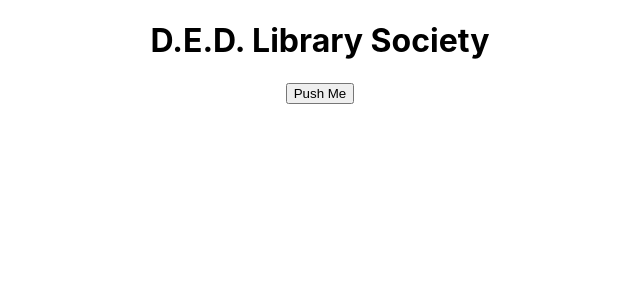
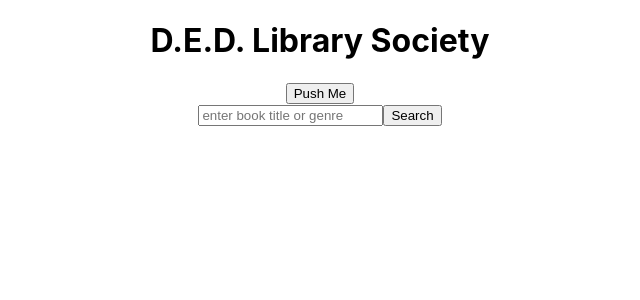
Before and after one commit to DinneK/ded-library-society, a React (Create React App) app: page / in a window 1280 px wide. Shown: the top 300 px of the page, without its empty margins (320-960 px from the left). Built offline with nearby package versions, Linux system fonts and the light colour scheme; no server answers.

Commit message:
Add search form to app component

```diff
--- a/src/Components/App/App.js
+++ b/src/Components/App/App.js
@@ -6,6 +6,7 @@ import SingleBookView from "../SingleBookView/SingleBookView";
 import Header from "../Header/Header";
 import { fetchTrending } from "../../apiCalls";
 import SavedBooksList from "../SavedBooksList/SavedBooksList";
+import SearchForm from "../SearchForm/SearchForm";
 
 const App = () => {
   const [trendingBooks, setTrendingBooks] = useState([]);
@@ -17,48 +18,49 @@ const App = () => {
   return (
     <main className="App">
       <Header />
+      <SearchForm />
       <Switch>
         <Route
           exact
           path="/"
-          render={() => {
+          render={ () => {
             return (
               <section>
                 <div className="book-container">
-                  <BookContainer trendingBooks={trendingBooks} />
+                  <BookContainer trendingBooks={ trendingBooks } />
                 </div>
               </section>
             );
-          }}
+          } }
         />
         <Route
           exact
           path="/books/works/:id"
-          render={({ match }) => {
+          render={ ({ match }) => {
             return (
               <section>
                 <div className="book-container">
                   <SingleBookView
-                    singleBookId={match.params.id}
-                    trendingBooks={trendingBooks}
+                    singleBookId={ match.params.id }
+                    trendingBooks={ trendingBooks }
                   />
                 </div>
               </section>
             );
-          }}
+          } }
         />
         <Route
           exact
           path="/books/saved"
-          render={() => {
+          render={ () => {
             return (
               <section>
                 <SavedBooksList
-                  trendingBooks={trendingBooks}
+                  trendingBooks={ trendingBooks }
                 />
               </section>
             );
-          }}
+          } }
         />
       </Switch>
     </main>
```
